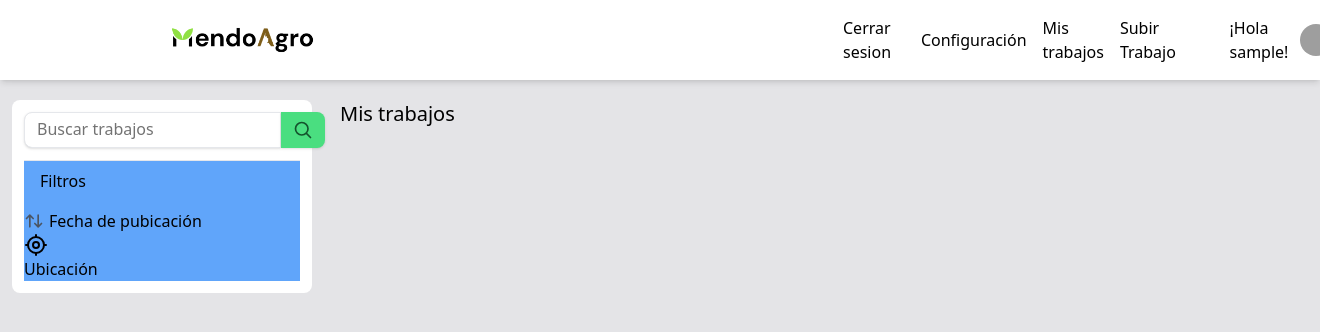
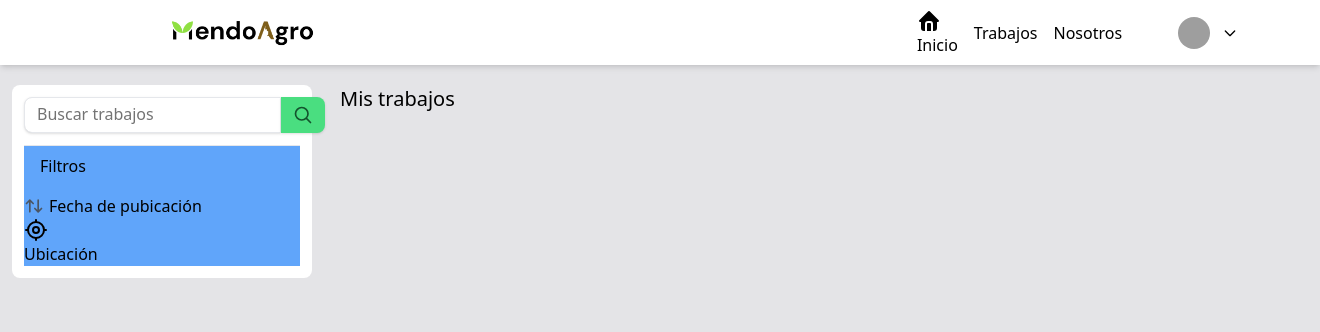
Before and after one commit to luanacanselmo/MendoAgro, a PHP site: page /vista/mistrabajos.php in a window 1320 px wide; the page is wider, and only the part inside the window is pictured. Shown: the top 332 px of that part. Run offline with PHP 8.4, Linux system fonts and the light colour scheme; the visitor is signed in with stand-in values (Sample User, id 1); data that the repository does not hold is empty; some libraries are stand-ins or nearby versions; grey boxes are pictures that could not be loaded.

Commit message:
Cambios en card.php, trabajos.php y mistrabajos.php

```diff
--- a/vista/componentes/cardmistrabajos.php
+++ /dev/null
@@ -1,63 +0,0 @@
-<?php
-include("../modelo/conexion.php");
-
-$id_usuario = $_SESSION['id_usuario'];
-$sql = $conexion->query("SELECT t.*, u.usuario AS nombre_usuario
-FROM trabajos t
-JOIN usuarios u ON t.fk_usuario = u.id_usuario WHERE fk_usuario = $id_usuario;");
-
-while ($datos = $sql->fetch_object()) { ?>
-    <div class="block mb-3 p-6 bg-white border border-gray-200 rounded-lg shadow">
-        <figure class="flex flex-row items-center space-x-2 mb-3">
-            <img class="rounded-full w-5 h-5" src="https://ui-avatars.com/api/?name=<?= $datos->nombre_usuario?>" alt="profile <?= $datos->nombre_usuario?>">
-            <div class="font-medium text-left text-sm"><?= $datos->nombre_usuario?></div>
-        </figure>
-        <blockquote>
-            <div class="mb-3">
-                <h5 class="mb-2 text-2xl font-bold tracking-tight text-gray-900"><?= $datos->titulo ?></h5>
-                <p class="font-normal text-gray-700"><?= $datos->descripcion ?></p>
-            </div>
-            <div class="border-t-[1px] border-gray-200 pt-4">
-                <ul class="space-y-3">
-                    <li class="flex items-center flex-row space-x-[5px]">
-                        <svg class="text-gray-600" width="20" height="20" viewBox="0 0 24 24" fill="none" stroke="currentColor" stroke-width="2" stroke-linecap="round" stroke-linejoin="round" class="icon icon-tabler icons-tabler-outline icon-tabler-currency-dollar">
-                            <path stroke="none" d="M0 0h24v24H0z" fill="none" />
-                            <path d="M16.7 8a3 3 0 0 0 -2.7 -2h-4a3 3 0 0 0 0 6h4a3 3 0 0 1 0 6h-4a3 3 0 0 1 -2.7 -2" />
-                            <path d="M12 3v3m0 12v3" />
-                        </svg>
-                        <p><?= $datos->pago ?></p>
-                    </li>
-                    <li class="flex items-center flex-row space-x-[5px]">
-                        <svg class="text-gray-600" width="20" height="20" viewBox="0 0 24 24" fill="none" stroke="currentColor" stroke-width="2" stroke-linecap="round" stroke-linejoin="round" class="icon icon-tabler icons-tabler-outline icon-tabler-phone">
-                            <path stroke="none" d="M0 0h24v24H0z" fill="none" />
-                            <path d="M5 4h4l2 5l-2.5 1.5a11 11 0 0 0 5 5l1.5 -2.5l5 2v4a2 2 0 0 1 -2 2a16 16 0 0 1 -15 -15a2 2 0 0 1 2 -2" />
-                        </svg>
-                        <p><?= $datos->telefono ?></p>
-                    </li>
-                    <li class="flex items-center flex-row space-x-[5px]">
-                        <svg class="text-gray-600" width="20" height="20" viewBox="0 0 24 24" fill="none" stroke="currentColor" stroke-width="2" stroke-linecap="round" stroke-linejoin="round" class="icon icon-tabler icons-tabler-outline icon-tabler-clock-hour-8">
-                            <path stroke="none" d="M0 0h24v24H0z" fill="none" />
-                            <path d="M12 12m-9 0a9 9 0 1 0 18 0a9 9 0 1 0 -18 0" />
-                            <path d="M12 12l-3 2" />
-                            <path d="M12 7v5" />
-                        </svg>
-                        <p><?= $datos->fechainicio ?> a <?= $datos->fechafinal ?></p>
-                    </li>
-                    <li class="flex items-center flex-row space-x-[5px]">
-                        <svg class="text-gray-600" width="20" height="20" viewBox="0 0 24 24" fill="none" stroke="currentColor" stroke-width="2" stroke-linecap="round" stroke-linejoin="round" class="icon icon-tabler icons-tabler-outline icon-tabler-map-pin">
-                            <path stroke="none" d="M0 0h24v24H0z" fill="none" />
-                            <path d="M9 11a3 3 0 1 0 6 0a3 3 0 0 0 -6 0" />
-                            <path d="M17.657 16.657l-4.243 4.243a2 2 0 0 1 -2.827 0l-4.244 -4.243a8 8 0 1 1 11.314 0z" />
-                        </svg>
-                        <p><?= $datos->ubitrabajo ?>, <?= $datos->localidadtrabajo ?></p>
-                    </li>
-                </ul>
-            </div>
-           <form method="post" action="./controlador/publicacioControlador.php">
-           <button type="submit"  name="accionModificar" value="Modificar">Modificar</button>
-           <button type="submit" name="accionEliminar" value="Eliminar" >Eliminar</button>
-           </form>
-        </blockquote>
-    </div>
-<?php }
-?>
--- a/vista/componentes/nav.php
+++ b/vista/componentes/nav.php
@@ -1,4 +1,4 @@
-<nav class="grid grid-cols-4 md:grid-cols-8 gap-4 shadow-md sticky top-0 w-full bg-white h-20">
+<nav class="grid grid-cols-4 md:grid-cols-8 gap-4 shadow-md sticky top-0 w-full bg-white h-[65px]">
     <div class="col-span-2 md:col-start-2 md:col-end-3 grid place-content-center">
         <img src="/MendoAgro/Icon-MendoAgro/logo_MendoAgro_Black.png" class="h-12">
     </div>
@@ -12,18 +12,49 @@
             </svg>
         </button>
         <ul class="hidden md:flex md:flex-row font-normal">
-            <!-- <li class="flex items-center space-x-3 p-2"><a class="hover:text-green-500" href="/MendoAgro/index.php">Inicio</a></li> -->
-            <li class="flex items-center space-x-1 p-2"><a class="hover:text-green-500" href="/MendoAgro/vista/cerrarsesion.php">Cerrar sesion</a></li>
+            <li class="flex items-center space-x-3 p-2"><a class="hover:text-green-500" href="/MendoAgro/index.php"><span><svg xmlns="http://www.w3.org/2000/svg" width="24" height="24" viewBox="0 0 24 24" fill="currentColor" class="icon icon-tabler icons-tabler-filled icon-tabler-home">
+                            <path stroke="none" d="M0 0h24v24H0z" fill="none" />
+                            <path d="M12.707 2.293l9 9c.63 .63 .184 1.707 -.707 1.707h-1v6a3 3 0 0 1 -3 3h-1v-7a3 3 0 0 0 -2.824 -2.995l-.176 -.005h-2a3 3 0 0 0 -3 3v7h-1a3 3 0 0 1 -3 -3v-6h-1c-.89 0 -1.337 -1.077 -.707 -1.707l9 -9a1 1 0 0 1 1.414 0m.293 11.707a1 1 0 0 1 1 1v7h-4v-7a1 1 0 0 1 .883 -.993l.117 -.007z" />
+                        </svg></span>Inicio</a>
+            </li>
+            <li class="flex items-center space-x-3 p-2"><a class="hover:text-green-500" href="/MendoAgro/vista/trabajos.php">Trabajos</a></li>
+            <li class="flex items-center space-x-3 p-2"><a class="hover:text-green-500" href="#">Nosotros</a></li>
+            <?php if (isset($_SESSION['user'])) : ?>
+                <li class="flex items-center space-x-3 relative cursor-pointer ml-10">
+                    <div id="user" class="flex items-center space-x-3 p-2 rounded-full">
+                        <img class="rounded-full w-8 h-8" src="https://ui-avatars.com/api/?name=<?php echo $_SESSION['user'] ?>" alt="perfil <?php echo $_SESSION['user'] ?>">
+                        <svg class="w-4 h-4 ml-1" fill="none" stroke="currentColor" viewBox="0 0 24 24" xmlns="http://www.w3.org/2000/svg">
+                            <path stroke-linecap="round" stroke-linejoin="round" stroke-width="2" d="M19 9l-7 7-7-7"></path>
+                        </svg>
+                    </div>
+                </li>
+                <div id="userMenu" class="absolute top-2 right-10 w-56 h-0 overflow-hidden translate-y-14 bg-gray-300 rounded-lg shadow-lg text-base font-semibold text-slate-900">
+                    <ul class="list-none p-2">
+                        <li>
+                            <div class="grid grid-cols-2 grid-rows-2 p-2">
+                                <div class="col-span-1">
+                                    <img class="rounded-full w-8 h-8" src="https://ui-avatars.com/api/?name=<?php echo $_SESSION['user'] ?>" alt="perfil <?php echo $_SESSION['user'] ?>">
+                                </div>
+                                <div class="col-span-1">
+                                    <p><?php echo $_SESSION['user'] ?></p>
+                                    <p><?php echo $_SESSION['correo'] ?></p>
 
-            <li class="flex items-center space-x-3 p-2"><a class="hover:text-green-500" href="/MendoAgro/vista/configuracion.php">Configuración</a></li>
-            <li class="flex items-center space-x-3 p-2"><a class="hover:text-green-500" href="/MendoAgro/vista/mistrabajos.php">Mis trabajos</a></li>
-            <li class="flex items-center space-x-3 p-2"><a class="hover:text-green-500" href="/MendoAgro/vista/subirTrabajo.php">Subir Trabajo</a></li>
-            <div class="flex ml-10">
-                <div class="flex items-center space-x-3">
-                    <p>¡Hola <?php echo $_SESSION['user'] ?>!</p>
-                    <img class="rounded-full w-8 h-8" src="https://ui-avatars.com/api/?name=<?php echo $_SESSION['user'] ?>" alt="perfil <?php echo $_SESSION['user'] ?>">
+                                </div>
+                                <div class="col-span-2">
+                                    <a href="" class="border-blue-200">Editar perfil</a>
+                                </div>
+                            </div>
+                        </li>
+                        <li><a href="#" class="block p-2 hover:bg-gray-100">Opción 2</a></li>
+                        <li><a href="/MendoAgro/cerrar_sesion.php" class="block p-2 hover:bg-gray-100">Cerrar Sesión</a></li>
+                    </ul>
                 </div>
-            </div>
+            <?php else : ?>
+                <div class="flex ml-10">
+                    <a href="/MendoAgro/vista/login.php" class="bg-green-500 hover:bg-green-600 text-white font-bold py-2 px-4 rounded">Registrar</a>
+                    <a href="/MendoAgro/vista/login.php" class="bg-blue-500 hover:bg-blue-600 text-white font-bold py-2 px-4 rounded ml-2">Iniciar sesión</a>
+                </div>
+            <?php endif; ?>
         </ul>
     </div>
 </nav>
@@ -45,9 +76,6 @@
             <li><a class="hover:text-green-500" href="/MendoAgro/vista/login.php">Registrar</a></li>
             <li><a class="hover:text-green-500" href="/MendoAgro/vista/nosotros.php">Nosotros</a></li>
         </ul>
-        <div>
-
-        </div>
     </div>
 </div>
 
@@ -56,7 +84,28 @@
         document.getElementById("menu").classList.toggle("hidden");
     });
 
-    document.getElementById("openMenu").addEventListener("click", function() {
-        document.getElementById("menu").classList.toggle("hidden");
+    document.getElementById("user").addEventListener("click", function() {
+        document.getElementById("userMenu").classList.toggle("hidden");
+    });
+
+    document.addEventListener('DOMContentLoaded', function() {
+        const userMenu = document.getElementById('userMenu');
+        const userToggle = document.getElementById('user');
+
+        userToggle.addEventListener('click', function() {
+            userMenu.classList.toggle('h-0'); // Toggle visibility
+            userMenu.classList.toggle('transform-y-full'); // Toggle position
+            userToggle.querySelector('svg').classList.toggle('-rotate-180'); // Toggle icon rotation
+        });
+
+        // Close the menu on document click (optional)
+        document.addEventListener('click', function(event) {
+            if (!userToggle.contains(event.target) && userMenu.classList.contains('h-auto')) {
+                userMenu.classList.remove('h-auto');
+                userMenu.classList.add('h-0');
+                userMenu.classList.add('transform-y-full');
+                userToggle.querySelector('svg').classList.remove('-rotate-180');
+            }
+        });
     });
 </script>
--- a/vista/mistrabajos.php
+++ b/vista/mistrabajos.php
@@ -1,4 +1,4 @@
-<?php session_start();?>
+<?php session_start(); ?>
 <!DOCTYPE html>
 <html lang="en">
 
@@ -62,7 +62,18 @@
             <div class="col-span-5 xl:col-span-3 px-3">
                 <h2 class="text-xl font-medium mb-4 ml-4">Mis trabajos</h2>
                 <section>
-                    <?php include "./componentes/cardMistrabajos.php" ?>
+                    <?php
+                    if (isset($_SESSION['id_usuario'])) {
+                        include("../modelo/conexion.php");
+                        $id_usuario = $_SESSION['id_usuario'];
+                        $sql = $conexion->query("SELECT t.*, u.usuario AS nombre_usuario FROM trabajos t JOIN usuarios u ON t.fk_usuario = u.id_usuario WHERE fk_usuario = $id_usuario;");
+                        while ($datos = $sql->fetch_object()) {
+                            include "./componentes/card.php";
+                        }
+                    } else {
+                        echo "No hay una sesión de usuario activa.";
+                    }
+                    ?>
                 </section>
             </div>
             <!-- <div class="hidden xl:col-span-2 xl:block">
```
Also changed, not shown: vista/cardMistrabajos.php (deleted, +0 -68 lines), vista/componentes/card.php (+2 -12 lines), vista/trabajos.php (+11 -24 lines).
